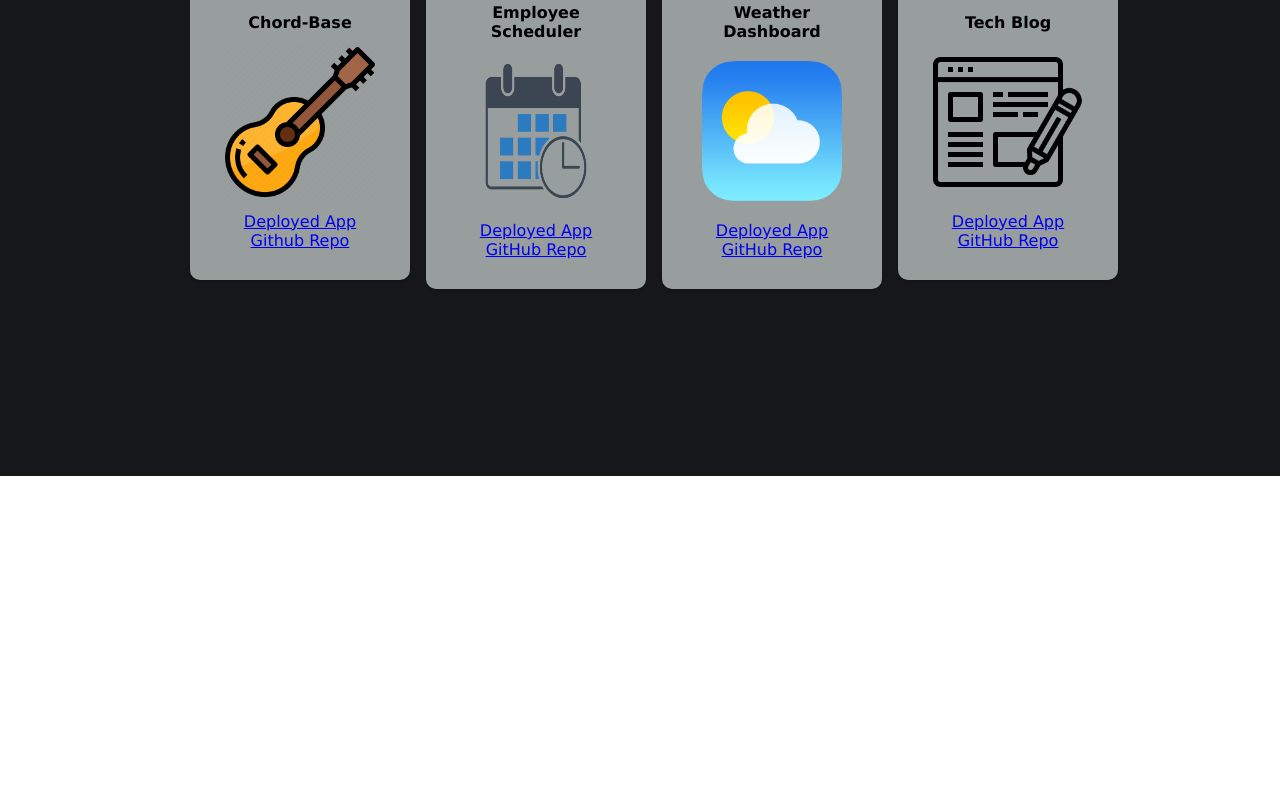
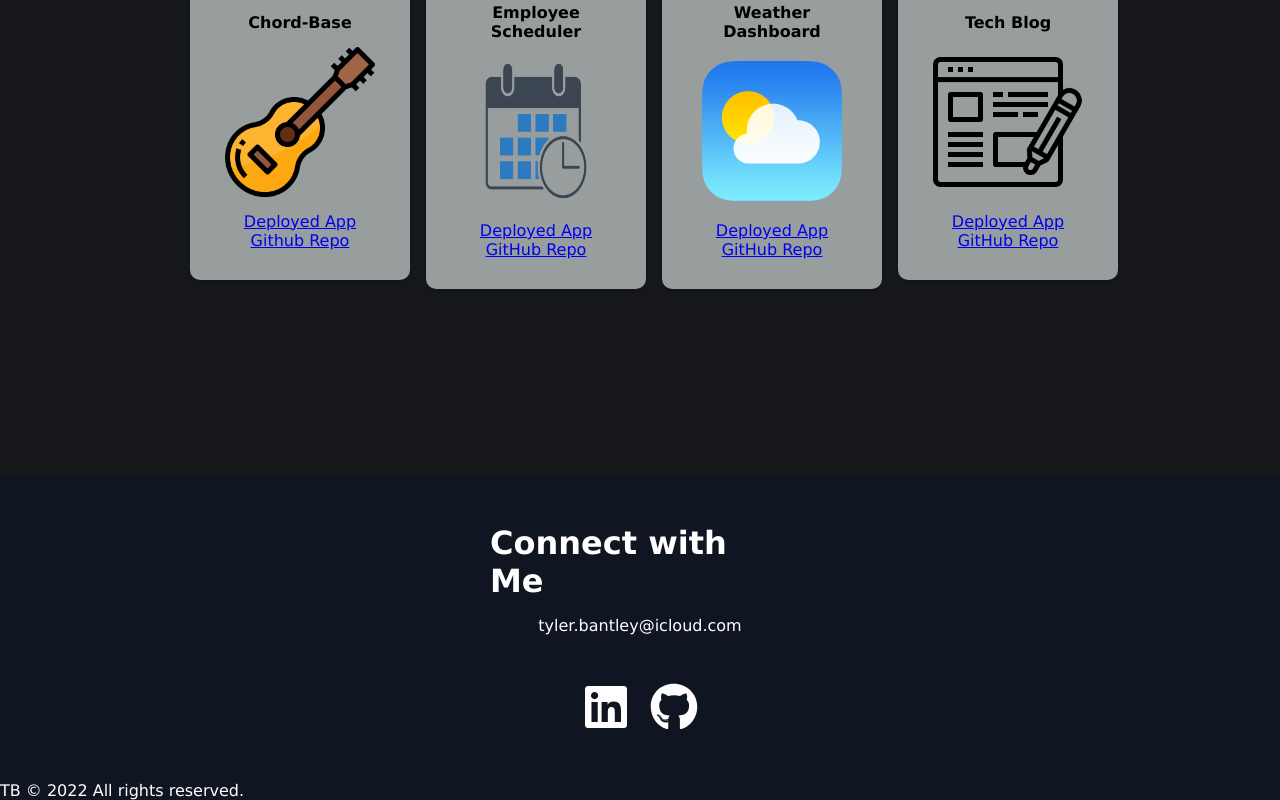
Before and after one commit to tybant0427/react-portfolio, a React (Create React App) app: page / in a window 1280 px wide. Shown: the part 2064-2864 px from the top of the page. Before the commit the page ends 2540 px from the top, so only its background shows below. Built offline with nearby package versions, Linux system fonts and the light colour scheme.

Commit message:
footer/contact section

```diff
--- /dev/null
+++ b/src/components/Footer/FooterElements.js
@@ -0,0 +1,83 @@
+import styled from 'styled-components';
+import { Link } from 'react-router-dom';
+
+export const FooterContainer = styled.footer`
+  background-color: #101522;
+  color: #fff
+`;
+
+export const FooterWrap = styled.div`
+  padding: 48px 24px;
+  display: flex;
+  flex-direction: column;
+`;
+
+export const FooterLinksContainer = styled.div`
+  display: flex;
+  justify-content: center;
+
+
+`;
+
+
+
+export const FooterLinkItems = styled.div`
+  display: flex;
+  flex-direction: column;
+
+
+
+  width: 300px;
+  box-sizing: border-box;
+
+
+
+`;
+
+export const FooterLinkTitle = styled.h1`
+  text-align: center
+  font-size: 25px;
+  margin-bottom: 16px;
+`;
+
+export const FooterLink = styled(Link)`
+  color: #fff;
+  text-decoration: none;
+  margin-bottom: 0.5rem;
+  text-align: center;
+
+
+  &:hover {
+    color: #01bf71;
+    transition: 0.3s ease-out;
+  }
+`;
+
+
+
+export const SocialMediaWrap = styled.div`
+
+
+
+
+  margin: 50px auto 0 auto;
+
+
+`;
+
+
+
+
+
+export const SocialIcons = styled.div`
+  display: flex;
+  transform: scale(2.0);
+  align-items: center;
+
+`;
+
+export const SocialIconLink = styled.a`
+  color: #fff;
+  font-size: 24px;
+  padding: 5px;
+`;
--- /dev/null
+++ b/src/components/Footer/index.js
@@ -0,0 +1,59 @@
+import React from 'react';
+import {
+  FaGithub,
+  FaLinkedin
+} from 'react-icons/fa';
+import { animateScroll as scroll } from 'react-scroll';
+import {
+  FooterContainer,
+  FooterWrap,
+  FooterLinksContainer,
+
+  FooterLinkItems,
+  FooterLinkTitle,
+  FooterLink,
+
+  SocialMediaWrap,
+
+  SocialIcons,
+  SocialIconLink
+} from './FooterElements';
+
+const Footer = () => {
+  const toggleHome = () => {
+    scroll.scrollToTop();
+  };
+  return (
+    <FooterContainer>
+      <FooterWrap>
+        <FooterLinksContainer>
+            <FooterLinkItems>
+              <FooterLinkTitle>Connect with Me</FooterLinkTitle>
+              <FooterLink to='/sign-up'>tyler.bantley@icloud.com</FooterLink>
+            </FooterLinkItems>
+        </FooterLinksContainer>
+
+
+          <SocialMediaWrap>
+
+
+            <SocialIcons>
+
+              <SocialIconLink href='/' target='_blank' aria-label='Linkedin'>
+                <FaLinkedin />
+              </SocialIconLink>
+              <SocialIconLink href='/' target='_blank' aria-label='Linkedin'>
+                <FaGithub />
+              </SocialIconLink>
+
+            </SocialIcons>
+
+          </SocialMediaWrap>
+
+
+      </FooterWrap>
+      <div>TB © 2022 All rights reserved.</div>
+    </FooterContainer>
+  );
+};
+export default Footer;
--- a/src/pages/index.js
+++ b/src/pages/index.js
@@ -4,6 +4,8 @@ import HeroSection from '../components/HeroSection';
 import Navbar from '../components/Navbar';
 import Projects from '../components/Projects';
 import Sidebar from '../components/Sidebar';
+import Footer from '../components/Footer';
+
 import {
   homeObjOne
 } from '../components/BioSection/Data';
@@ -21,6 +23,7 @@ function Home() {
     <HeroSection />
     <BioSection {...homeObjOne} />
     <Projects />
+    <Footer />
      </>
   );
 };
```
